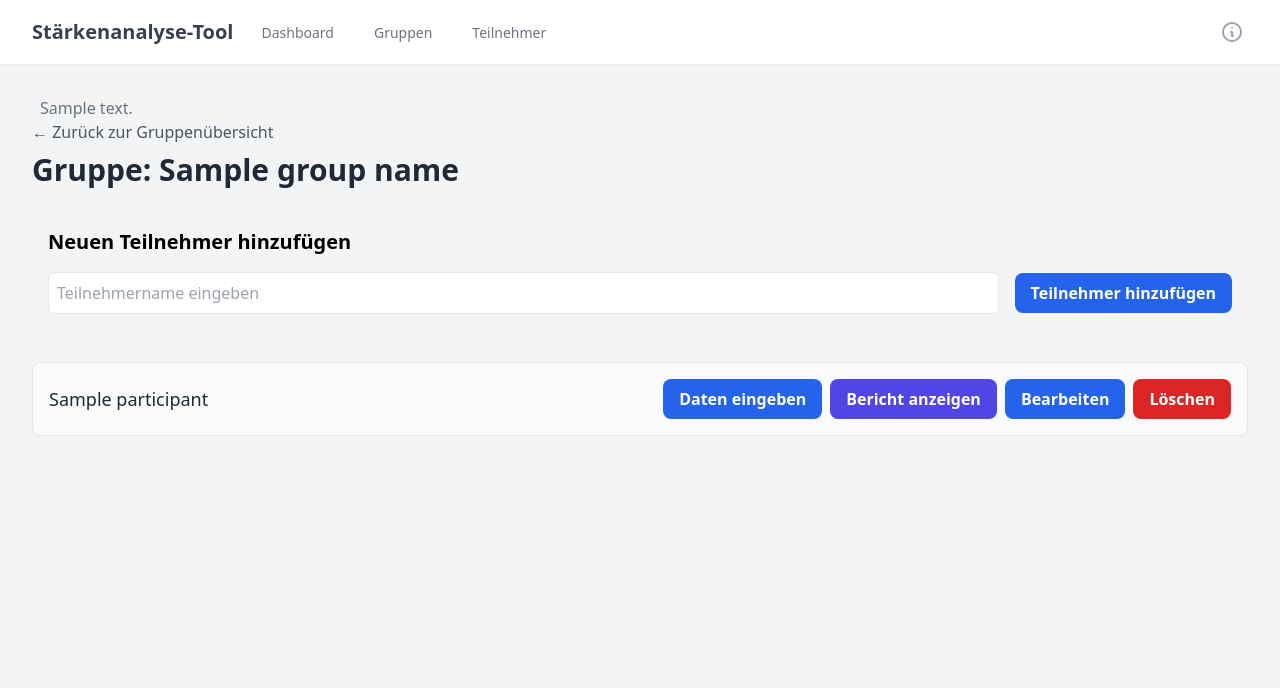
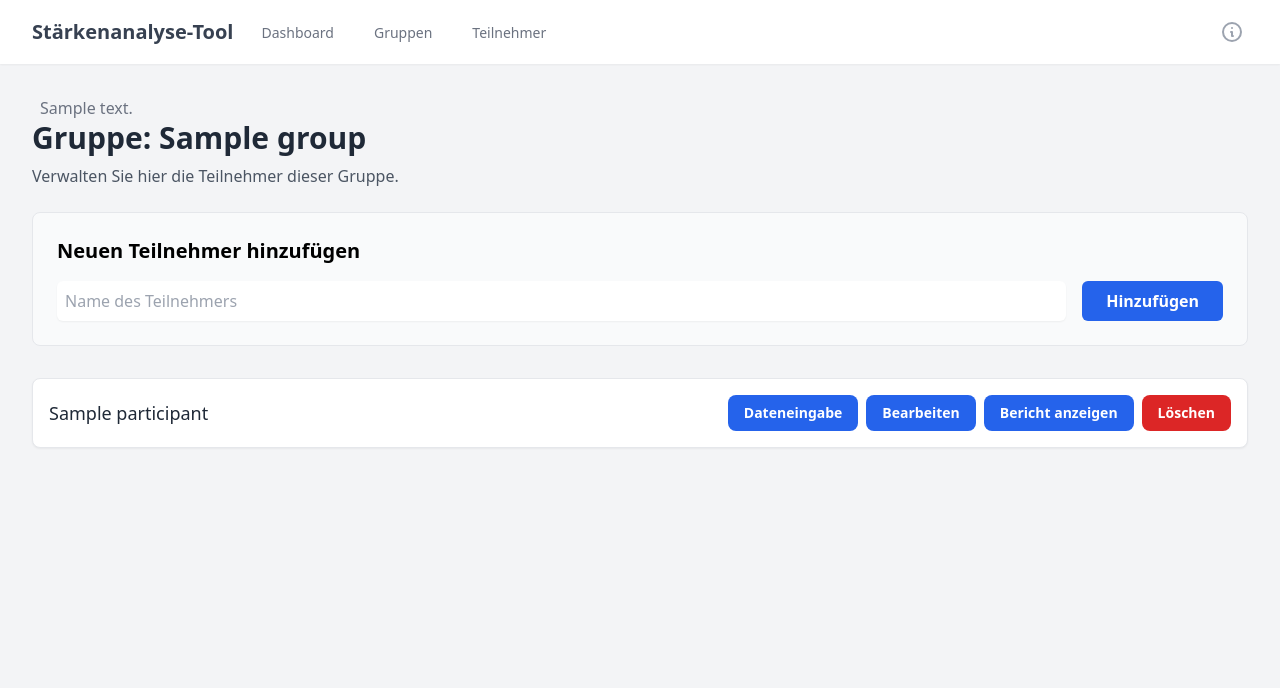
Before and after one commit to kreusch-vartmann/staerkenanalyse-app, a Flask app: template templates/participants.html in a window 1280 px wide. Shown: the top 688 px of the page. Run offline with Flask 3, Linux system fonts and the light colour scheme; the template is opened without the code that fills it: most values are stand-ins (such as "Sample title", 1, 10 or a date in 2020); some libraries are stand-ins or nearby versions.

Commit message:
up to date

```diff
--- a/templates/participants.html
+++ b/templates/participants.html
@@ -1,36 +1,64 @@
 {% extends 'base.html' %}
 
-{% block title %}Teilnehmer in {{ group_name }}{% endblock %}
+{% block title %}Teilnehmer für {{ group.name }}{% endblock %}
 
 {% block content %}
-    <header class="mb-6">
-        <a href="{{ url_for('home') }}" class="text-gray-600 hover:text-indigo-600 font-medium">← Zurück zur Gruppenübersicht</a>
-        <h1 class="text-3xl font-bold text-gray-800 mt-2">Gruppe: {{ group_name }}</h1>
-    </header>
+    <h2 class="text-3xl font-bold text-gray-800 mb-2">Gruppe: {{ group.name }}</h2>
+    <p class="text-gray-600 mb-6">Verwalten Sie hier die Teilnehmer dieser Gruppe.</p>
 
-    <div class="mb-8 p-4 bg-gray-100 rounded-lg">
-        <h2 class="text-xl font-semibold mb-4">Neuen Teilnehmer hinzufügen</h2>
-        <form action="{{ url_for('add_participant', group_name=group_name) }}" method="post" class="flex items-center space-x-4">
-            <input type="text" name="participant_name" placeholder="Teilnehmername eingeben" class="flex-grow p-2 border rounded-md" required>
-            <button type="submit" class="bg-blue-600 text-white font-bold py-2 px-4 rounded-lg hover:bg-blue-700">Teilnehmer hinzufügen</button>
+    <!-- Neuen Teilnehmer hinzufügen -->
+    <div class="mb-8 p-6 bg-gray-50 rounded-lg border border-gray-200">
+        <h3 class="text-xl font-semibold mb-4">Neuen Teilnehmer hinzufügen</h3>
+        <form action="{{ url_for('add_participant', group_id=group.id) }}" method="post" class="flex items-center space-x-4">
+            <input type="text" name="participant_name" required class="flex-1 rounded-md border-gray-300 shadow-sm p-2" placeholder="Name des Teilnehmers">
+            <button type="submit" class="py-2 px-6 rounded-md text-white bg-blue-600 hover:bg-blue-700 font-semibold">Hinzufügen</button>
         </form>
     </div>
 
-    {% if participants %}
+    <!-- Teilnehmerliste -->
     <div class="space-y-4">
         {% for participant in participants %}
-        <div class="p-4 border rounded-lg bg-gray-50 flex flex-col sm:flex-row sm:justify-between sm:items-center">
-            <h3 class="text-lg font-medium text-gray-800 mb-2 sm:mb-0">{{ participant.name }}</h3>
-            <div class="flex flex-col sm:flex-row sm:space-x-2 space-y-2 sm:space-y-0">
-                <a href="{{ url_for('show_data_entry', group_name=group_name, participant_id=participant.id) }}" class="bg-blue-600 text-white font-bold py-2 px-4 rounded-lg hover:bg-blue-700">Daten eingeben</a>
-                <a href="{{ url_for('show_report', group_name=group_name, participant_id=participant.id) }}" class="bg-indigo-600 text-white font-bold py-2 px-4 rounded-lg hover:bg-indigo-700">Bericht anzeigen</a>
-                <button class="bg-blue-600 text-white font-bold py-2 px-4 rounded-lg hover:bg-blue-700" onclick="...">Bearbeiten</button>
-                <form action="{{ url_for('delete_participant', group_name=group_name, participant_id=participant.id) }}" method="post" onsubmit="return confirm('Möchten Sie den Teilnehmer \'{{ participant.name }}\' wirklich löschen?');">
-                    <button type="submit" class="bg-red-600 text-white font-bold py-2 px-4 rounded-lg hover:bg-red-700">Löschen</button>
-                </form>
+        <div class="p-4 border rounded-lg bg-white shadow-sm" id="participant-container-{{ participant.id }}">
+            <div class="flex flex-col sm:flex-row sm:justify-between sm:items-center">
+                <h3 class="text-lg font-medium text-gray-800">{{ participant.name }}</h3>
+                <div class="flex flex-col sm:flex-row sm:space-x-2 space-y-2 sm:space-y-0 mt-2 sm:mt-0">
+                    <a href="{{ url_for('show_data_entry', participant_id=participant.id) }}" class="py-2 px-4 text-sm rounded-lg bg-blue-600 text-white font-semibold hover:bg-blue-700 text-center">Dateneingabe</a>
+                    <button onclick="editParticipant('{{ participant.id }}', '{{ participant.name }}')" class="py-2 px-4 text-sm rounded-lg bg-blue-600 text-white font-semibold hover:bg-blue-700">Bearbeiten</button>
+                    <a href="{{ url_for('show_report', participant_id=participant.id) }}" class="py-2 px-4 text-sm rounded-lg bg-blue-600 text-white font-semibold hover:bg-blue-700 text-center">Bericht anzeigen</a>
+                    <form action="{{ url_for('delete_participant', participant_id=participant.id) }}" method="post" onsubmit="return confirm('Möchten Sie den Teilnehmer \'{{ participant.name }}\' wirklich löschen?');">
+                        <input type="hidden" name="group_id" value="{{ group.id }}">
+                        <button type="submit" class="w-full py-2 px-4 text-sm rounded-lg bg-red-600 text-white font-semibold hover:bg-red-700">Löschen</button>
+                    </form>
+                </div>
             </div>
         </div>
+        {% else %}
+        <p class="text-gray-500 italic">Für diese Gruppe wurden noch keine Teilnehmer angelegt.</p>
         {% endfor %}
     </div>
-    {% endif %}
-    {% endblock %}
+
+    <script>
+        let originalParticipantHtmlStore = {};
+        function editParticipant(id, name) {
+            const container = document.getElementById(`participant-container-${id}`);
+            originalParticipantHtmlStore[id] = container.innerHTML;
+            container.innerHTML = `
+                <form action="{{ url_for('edit_participant', participant_id=0) }}`.slice(0, -2) + `/${id}" method="post" class="flex items-center w-full space-x-4">
+                    <input type="hidden" name="group_id" value="{{ group.id }}">
+                    <input type="text" name="new_name" value="${name}" class="flex-1 p-2 border rounded-md" required>
+                    <div class="flex space-x-2">
+                        <button type="submit" class="py-2 px-4 text-sm rounded-lg bg-green-600 text-white font-semibold hover:bg-green-700">Speichern</button>
+                        <button type="button" class="py-2 px-4 text-sm rounded-lg bg-gray-500 text-white font-semibold hover:bg-gray-600" onclick="cancelEdit(${id})">Abbrechen</button>
+                    </div>
+                </form>
+            `;
+        }
+        function cancelEdit(id) {
+            const container = document.getElementById(`participant-container-${id}`);
+            if (originalParticipantHtmlStore[id]) {
+                container.innerHTML = originalParticipantHtmlStore[id];
+                delete originalParticipantHtmlStore[id];
+            }
+        }
+    </script>
+{% endblock %}
```
